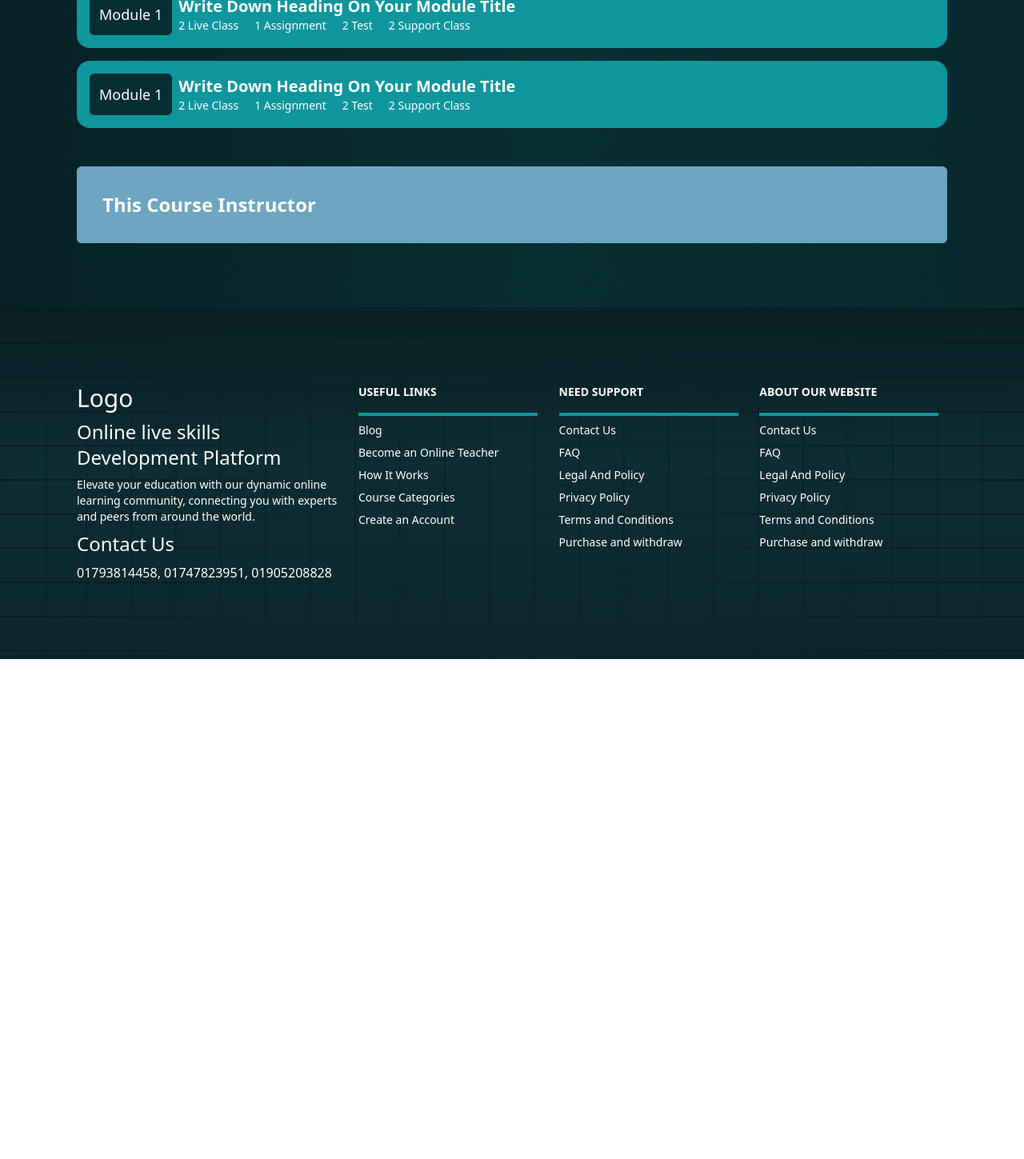
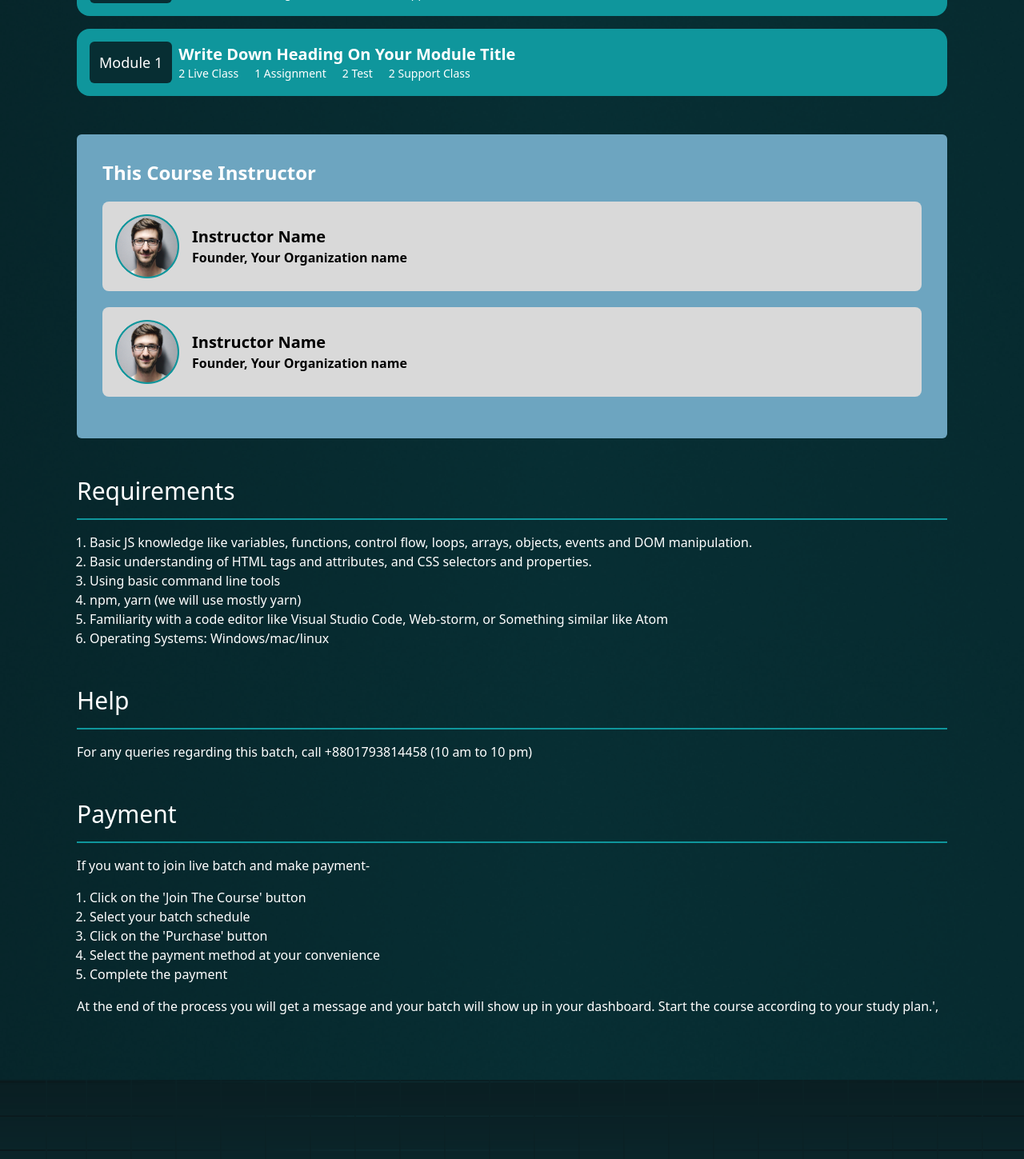
Before and after one commit to Zannatul-Fahmida/online-learning, a Next.js app: page /course/1 in a window 1280 px wide. Shown: the part 1152-2601 px from the top of the page at 80% size. Before the commit the page ends 1976 px from the top, so only its background shows below. Built offline with nearby package versions, Linux system fonts and the light colour scheme.

Commit message:
course details page updated

```diff
--- a/components/Course/CourseBanner.jsx
+++ b/components/Course/CourseBanner.jsx
@@ -14,9 +14,9 @@ export default function CourseBanner() {
     setPromoCode(false);
   };
   return (
-    <div className="flex flex-col md:flex-row items-center gap-10 text-white">
+    <div className="flex flex-col md:flex-row md:items-center gap-10 text-white">
       <div>
-        <h1 className="text-5xl font-bold mb-10">
+        <h1 className="text-4xl md:text-5xl font-bold mb-10">
           Web Development with PHP & Laravel
         </h1>
         <p className="text-base mb-10">
@@ -99,13 +99,13 @@ export default function CourseBanner() {
             >
               <button
                 style={{ backgroundColor: "#0f959c91" }}
-                className="btn border-0 text-white"
+                className="btn-sm md:btn border-0 text-white"
               >
                 100 Days Left
               </button>
               <button
                 style={{ backgroundColor: "#0f959c91" }}
-                className="btn border-0 text-white"
+                className="btn-sm md:btn border-0 text-white"
               >
                 100 Seats Left
               </button>
@@ -122,11 +122,11 @@ export default function CourseBanner() {
                 </button>
               </div>
               {promoCode && (
-                <div className="flex items-center w-full gap-5 my-4">
+                <div className="flex items-center w-full gap-2 md:gap-5 my-4">
                   <button
                     onClick={() => closePromo()}
                     style={{ backgroundColor: "#0F969C" }}
-                    className="btn border-0 text-white"
+                    className="btn-xs md:btn border-0 md:border-0 text-white"
                   >
                     X
                   </button>
@@ -152,30 +152,30 @@ export default function CourseBanner() {
             </div>
             <div className="p-5">
               <p className="text-lg mb-3">In This Course You Will Get</p>
-              <div className="grid grid-cols-3 gap-3">
-                <div className="flex items-center gap-1">
-                  <FiCheckCircle className="text-sm" />
-                  <p className="text-sm">4 Months Study Plan</p>
+              <div className="grid grid-cols-2 md:grid-cols-3 gap-1 md:gap-3">
+                <div className="flex items-center gap-1 text-sm">
+                  <FiCheckCircle />
+                  <p>4 Months Study Plan</p>
                 </div>
-                <div className="flex items-center gap-1">
-                  <FiCheckCircle className="text-sm" />
-                  <p className="text-sm">15th Module</p>
+                <div className="flex items-center gap-1 text-sm">
+                  <FiCheckCircle />
+                  <p>15th Module</p>
                 </div>
-                <div className="flex items-center gap-1">
-                  <FiCheckCircle className="text-sm" />
-                  <p className="text-sm">30 Live Classes</p>
+                <div className="flex items-center gap-1 text-sm">
+                  <FiCheckCircle />
+                  <p>30 Live Classes</p>
                 </div>
-                <div className="flex items-center gap-1">
-                  <FiCheckCircle className="text-sm" />
-                  <p className="text-sm">Assignment</p>
+                <div className="flex items-center gap-1 text-sm">
+                  <FiCheckCircle />
+                  <p>Assignment</p>
                 </div>
-                <div className="flex items-center gap-1">
-                  <FiCheckCircle className="text-sm" />
-                  <p className="text-sm">6th Live Projects</p>
+                <div className="flex items-center gap-1 text-sm">
+                  <FiCheckCircle />
+                  <p>6th Live Projects</p>
                 </div>
-                <div className="flex items-center gap-1">
-                  <FiCheckCircle className="text-sm" />
-                  <p className="text-sm">Job Market Guideline</p>
+                <div className="flex items-center gap-1 text-sm">
+                  <FiCheckCircle />
+                  <p>Job Market Guideline</p>
                 </div>
               </div>
             </div>
--- a/components/Course/Help.jsx
+++ b/components/Course/Help.jsx
@@ -1,5 +1,13 @@
-export default function Help(){
-    return (
-        <div></div>
-    )
+export default function Help() {
+  return (
+    <div className="my-12 text-white">
+      <h2
+        style={{ borderBottom: "2px #0F969C solid" }}
+        className="text-3xl pb-4"
+      >
+        Help
+      </h2>
+      <p className="pt-4">For any queries regarding this batch, call  +8801793814458 (10 am to 10 pm)</p>
+    </div>
+  );
 }
--- a/components/Course/Instructor.jsx
+++ b/components/Course/Instructor.jsx
@@ -1,7 +1,33 @@
-export default function Instructor(){
-    return (
-        <div style={{backgroundColor: '#6DA5C0'}} className="text-white rounded-md p-8">
-        <h2 className="text-2xl font-bold">This Course Instructor</h2>
+import Image from "next/image";
+import teacherImg from "../../public/instructor.png";
+
+export default function Instructor() {
+  return (
+    <div
+      style={{ backgroundColor: "#6DA5C0" }}
+      className="text-white rounded-md p-8"
+    >
+      <h2 className="text-2xl font-bold text-center md:text-start">This Course Instructor</h2>
+      <div
+        style={{ backgroundColor: "#D9D9D9" }}
+        className="flex flex-col md:flex-row items-center gap-4 text-black rounded-lg p-4 my-5"
+      >
+        <Image width={80} src={teacherImg} />
+        <div>
+          <h4 className="text-xl font-bold">Instructor Name</h4>
+          <p className="font-semibold">Founder, Your Organization name</p>
         </div>
-    )
+      </div>
+      <div
+        style={{ backgroundColor: "#D9D9D9" }}
+        className="flex flex-col md:flex-row items-center gap-4 text-black rounded-lg p-4 my-5"
+      >
+        <Image width={80} src={teacherImg} />
+        <div>
+          <h4 className="text-xl font-bold">Instructor Name</h4>
+          <p className="font-semibold">Founder, Your Organization name</p>
+        </div>
+      </div>
+    </div>
+  );
 }
--- /dev/null
+++ b/components/Course/Payment.jsx
@@ -0,0 +1,22 @@
+export default function Payment() {
+  return (
+    <div className="mt-12 text-white">
+      <h2
+        style={{ borderBottom: "2px #0F969C solid" }}
+        className="text-3xl pb-4"
+      >
+        Payment
+      </h2>
+      <p className="py-4">If you want to join live batch and make payment-</p>
+      <ol className="list-decimal pl-4">
+        <li>Click on the 'Join The Course' button</li>
+        <li>Select your batch schedule</li>
+        <li>Click on the 'Purchase' button</li>
+        <li>Select the payment method at your convenience</li>
+        <li>Complete the payment</li>
+      </ol>
+      <p className="pt-4">At the end of the process you will get a message and your batch will show up in your dashboard. Start the course
+      according to your study plan.',</p>
+    </div>
+  );
+}
--- a/components/Course/Requirements.jsx
+++ b/components/Course/Requirements.jsx
@@ -1,5 +1,23 @@
-export default function Requirements(){
-    return (
-        <div></div>
-    )
+export default function Requirements() {
+  return (
+    <div className="my-12 text-white">
+      <h2
+        style={{ borderBottom: "2px #0F969C solid" }}
+        className="text-3xl pb-4"
+      >
+        Requirements
+      </h2>
+      <ol className="list-decimal pl-4 mt-4">
+        <li>
+          Basic JS knowledge like variables, functions, control flow, loops,
+          arrays, objects, events and DOM manipulation.
+        </li>
+        <li>Basic understanding of HTML tags and attributes, and CSS selectors and properties.</li>
+        <li>Using basic command line tools</li>
+        <li>npm, yarn (we will use mostly yarn)</li>
+        <li>Familiarity with a code editor like Visual Studio Code, Web-storm, or Something similar like Atom</li>
+        <li>Operating Systems: Windows/mac/linux</li>
+      </ol>
+    </div>
+  );
 }
--- a/components/Course/StudyCollapse.jsx
+++ b/components/Course/StudyCollapse.jsx
@@ -4,8 +4,8 @@ export default function StudyCollapse() {
   return (
     <div>
       <div className={`${styles.skyBg} collapse bg-base-200 mb-4`}>
-        <input type="radio" name="my-accordion-1" checked="checked" />
-        <div className="collapse-title flex items-center gap-2 text-xl font-medium">
+        <input type="radio" name="my-accordion-1" />
+        <div className="collapse-title flex flex-col md:flex-row items-center gap-2 text-xl font-medium">
           <p className={`${styles.tealBg} text-lg p-3 rounded-md`}>Module 1</p>
           <div className="flex flex-col">
             <h3 className="font-bold">Write Down Heading On Your Module Title</h3>
@@ -23,7 +23,7 @@ export default function StudyCollapse() {
       </div>
       <div className={`${styles.skyBg} collapse bg-base-200 mb-4`}>
         <input type="radio" name="my-accordion-1" />
-        <div className="collapse-title flex items-center gap-2 text-xl font-medium">
+        <div className="collapse-title flex flex-col md:flex-row items-center gap-2 text-xl font-medium">
           <p className={`${styles.tealBg} text-lg p-3 rounded-md`}>Module 1</p>
           <div className="flex flex-col">
             <h3 className="font-bold">Write Down Heading On Your Module Title</h3>
@@ -41,7 +41,7 @@ export default function StudyCollapse() {
       </div>
       <div className={`${styles.skyBg} collapse bg-base-200 mb-4`}>
         <input type="radio" name="my-accordion-1" />
-        <div className="collapse-title flex items-center gap-2 text-xl font-medium">
+        <div className="collapse-title flex flex-col md:flex-row items-center gap-2 text-xl font-medium">
           <p className={`${styles.tealBg} text-lg p-3 rounded-md`}>Module 1</p>
           <div className="flex flex-col">
             <h3 className="font-bold">Write Down Heading On Your Module Title</h3>
--- a/components/Course/StudyPlan.jsx
+++ b/components/Course/StudyPlan.jsx
@@ -8,7 +8,7 @@ export default function StudyPlan() {
         className="flex flex-col md:flex-row justify-between items-center pb-4 mb-4"
       >
         <h2 className="text-3xl">Study Plan</h2>
-        <div className="flex gap-8">
+        <div className="flex flex-col md:flex-row gap-4 md:gap-8 mt-4 md:mt-0">
           <p>16 Modules</p>
           <p>* 30 Live Class</p>
           <p>*15 Assignment</p>
--- a/pages/course/[courseId]/index.jsx
+++ b/pages/course/[courseId]/index.jsx
@@ -7,6 +7,7 @@ import StudyPlan from "../../../components/Course/StudyPlan";
 import Instructor from "../../../components/Course/Instructor";
 import Requirements from "../../../components/Course/Requirements";
 import Help from "../../../components/Course/Help";
+import Payment from "../../../components/Course/Payment";
 
 export default function CourseDetails() {
   const studyRef = useRef();
@@ -97,6 +98,7 @@ export default function CourseDetails() {
         <div ref={helpRef}>
           <Help />
         </div>
+        <Payment />
       </div>
       <Footer />
     </div>
```
